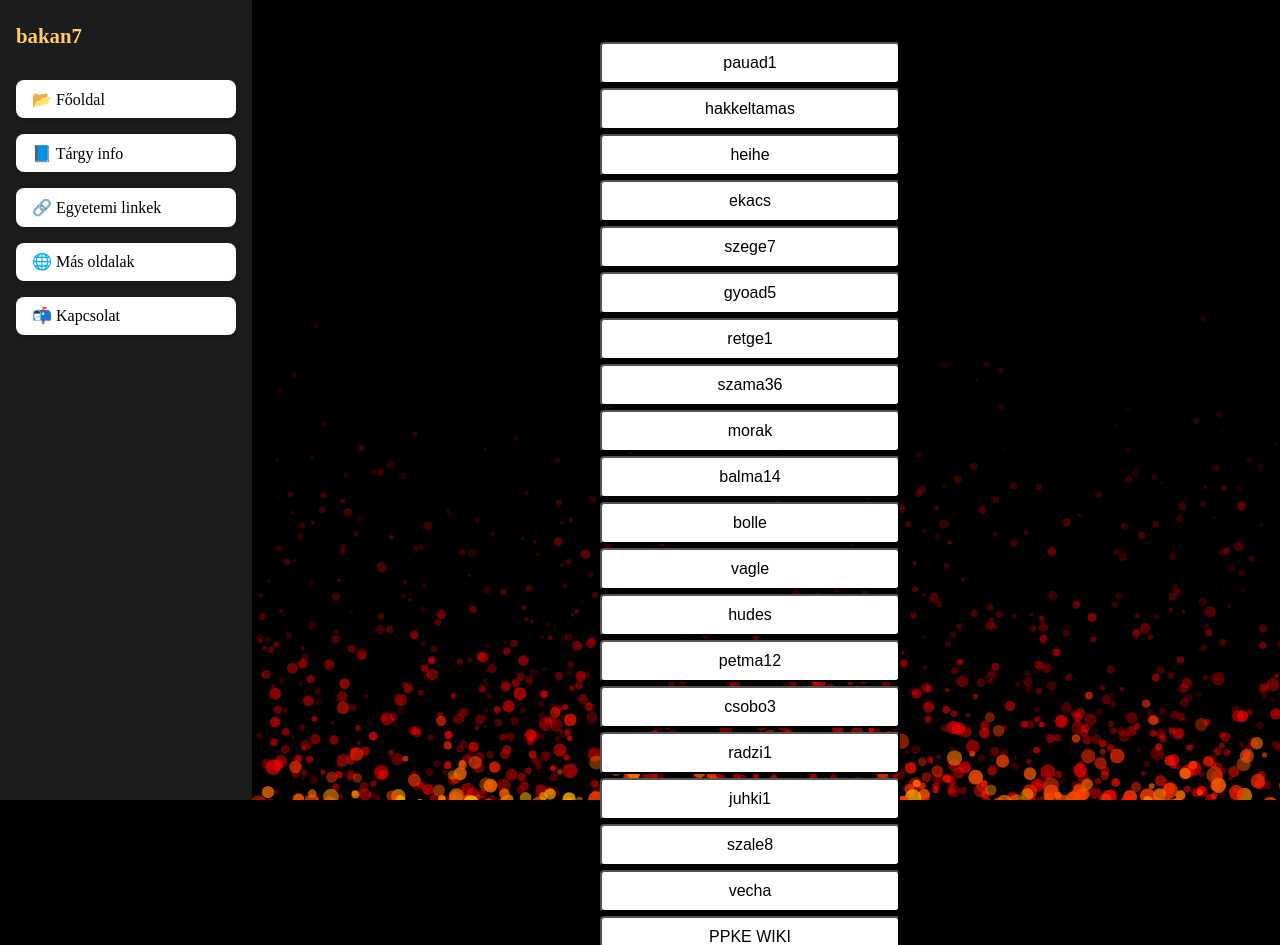
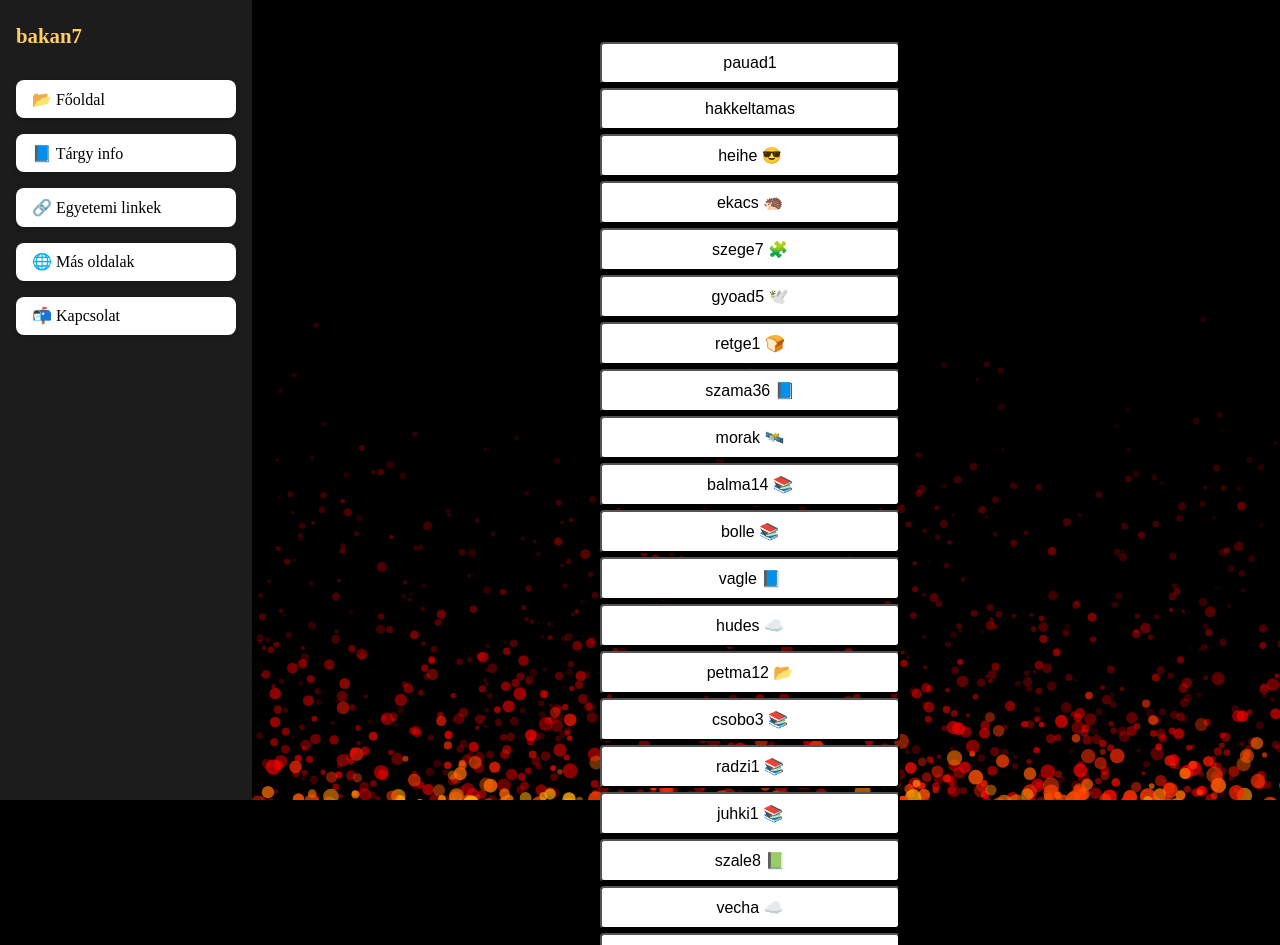
Before and after one commit to Andrssss/MyWebsite, a React (Vite) app: page /masok_oldalai in a window 1280 px wide. Shown: the top 945 px of the page. Built offline with nearby package versions, Linux system fonts and the light colour scheme.

Commit message:
emoji: Add emoji support to the app

```diff
--- a/src/OthersLinks.jsx
+++ b/src/OthersLinks.jsx
@@ -5,24 +5,24 @@ const othersLinks = [
 
   { name: 'pauad1', url: 'https://users.itk.ppke.hu/~pauad1/' },
   { name: 'hakkeltamas', url: 'https://itk.hakkeltamas.hu/' },
-  { name: 'heihe', url: 'https://users.itk.ppke.hu/~heihe/' },
-  { name: 'ekacs', url: 'https://users.itk.ppke.hu/~ekacs' },
-  { name: 'szege7', url: 'https://users.itk.ppke.hu/~szege7/' },
-  { name: 'gyoad5', url: 'https://users.itk.ppke.hu/~gyoad5/' },
-  { name: 'retge1', url: 'https://users.itk.ppke.hu/~retge1/' },
-  { name: 'szama36', url: 'https://users.itk.ppke.hu/~szama36/Hasznos%20dolgok/index.html' },
-  { name: 'morak', url: 'https://users.itk.ppke.hu/~morak/' },
-  { name: 'balma14', url: 'https://users.itk.ppke.hu/~balma14/' },
-  { name: 'bolle', url: 'https://users.itk.ppke.hu/~bolle/Minden%20-by%20Bal%c3%a1zs%20M%c3%a1ty%c3%a1s/' },
-  { name: 'vagle', url: 'https://users.itk.ppke.hu/~vagle/main/' },
-  { name: 'hudes', url: ' https://drive.google.com/drive/folders/1Mcsi-VZUb1PcdKfhHFXn3JHNiRei28BO' },
-  { name: 'petma12', url: 'https://markomy.hu/' },
-  { name: 'csobo3', url: 'https://users.itk.ppke.hu/~csobo3/' },
-  { name: 'radzi1', url: 'https://users.itk.ppke.hu/~radzi1/' },
-  { name: 'juhki1', url: 'https://users.itk.ppke.hu/~juhki1/jegyzetek/' },
-  { name: 'szale8', url: 'https://users.itk.ppke.hu/~szale8' },
-  { name: 'vecha', url: 'https://mega.nz/folder/kYEiST5A#tdOn3s5WDauUS1mkhUAgDQ' },
-  { name: 'PPKE WIKI', url: 'https://users.itk.ppke.hu/~marri1/?fbclid=IwZXh0bgNhZW0CMTAAAR184vSVMEMSqLJEWe3fgnc-JEl0U_gAYiXGuvkbRyy6R4VeGMj02NevaKA_aem_BG5QKzrq0RPmdpiqjOzWMw' },
+  { name: 'heihe 😎', url: 'https://users.itk.ppke.hu/~heihe/' },
+  { name: 'ekacs 🦔', url: 'https://users.itk.ppke.hu/~ekacs' },
+  { name: 'szege7 🧩', url: 'https://users.itk.ppke.hu/~szege7/' },
+  { name: 'gyoad5 🕊️', url: 'https://users.itk.ppke.hu/~gyoad5/' },
+  { name: 'retge1 🍞', url: 'https://users.itk.ppke.hu/~retge1/' },
+  { name: 'szama36 📘', url: 'https://users.itk.ppke.hu/~szama36/Hasznos%20dolgok/index.html' },
+  { name: 'morak 🛰️', url: 'https://users.itk.ppke.hu/~morak/' },
+  { name: 'balma14 📚', url: 'https://users.itk.ppke.hu/~balma14/' },
+  { name: 'bolle 📚', url: 'https://users.itk.ppke.hu/~bolle/Minden%20-by%20Bal%c3%a1zs%20M%c3%a1ty%c3%a1s/' },
+  { name: 'vagle 📘', url: 'https://users.itk.ppke.hu/~vagle/main/' },
+  { name: 'hudes ☁️', url: ' https://drive.google.com/drive/folders/1Mcsi-VZUb1PcdKfhHFXn3JHNiRei28BO' },
+  { name: 'petma12 📂', url: 'https://markomy.hu/' },
+  { name: 'csobo3 📚', url: 'https://users.itk.ppke.hu/~csobo3/' },
+  { name: 'radzi1 📚', url: 'https://users.itk.ppke.hu/~radzi1/' },
+  { name: 'juhki1 📚', url: 'https://users.itk.ppke.hu/~juhki1/jegyzetek/' },
+  { name: 'szale8 📗', url: 'https://users.itk.ppke.hu/~szale8' },
+  { name: 'vecha ☁️', url: 'https://mega.nz/folder/kYEiST5A#tdOn3s5WDauUS1mkhUAgDQ' },
+  { name: 'PPKE WIKI 🅦', url: 'https://users.itk.ppke.hu/~marri1/?fbclid=IwZXh0bgNhZW0CMTAAAR184vSVMEMSqLJEWe3fgnc-JEl0U_gAYiXGuvkbRyy6R4VeGMj02NevaKA_aem_BG5QKzrq0RPmdpiqjOzWMw' },
 ];
 
 
```
